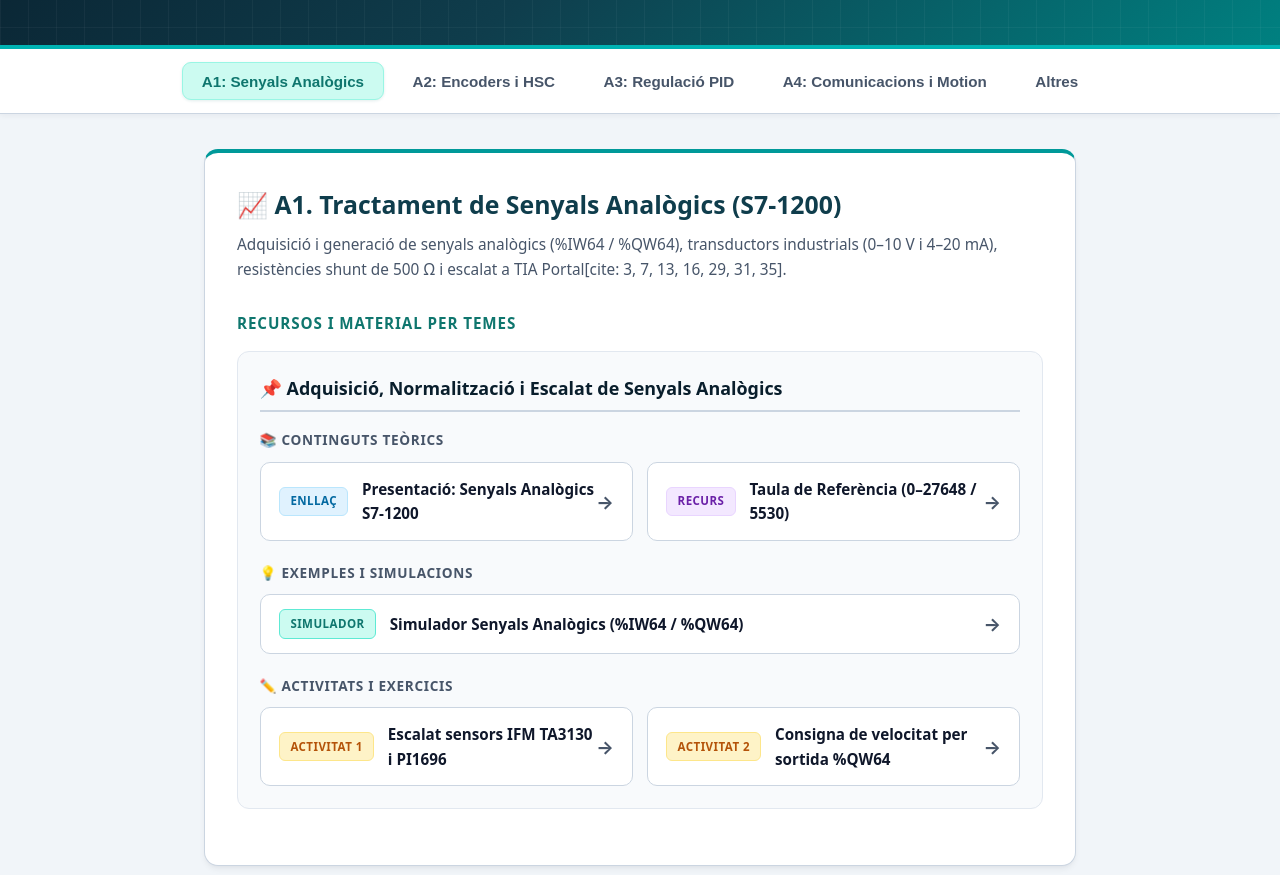
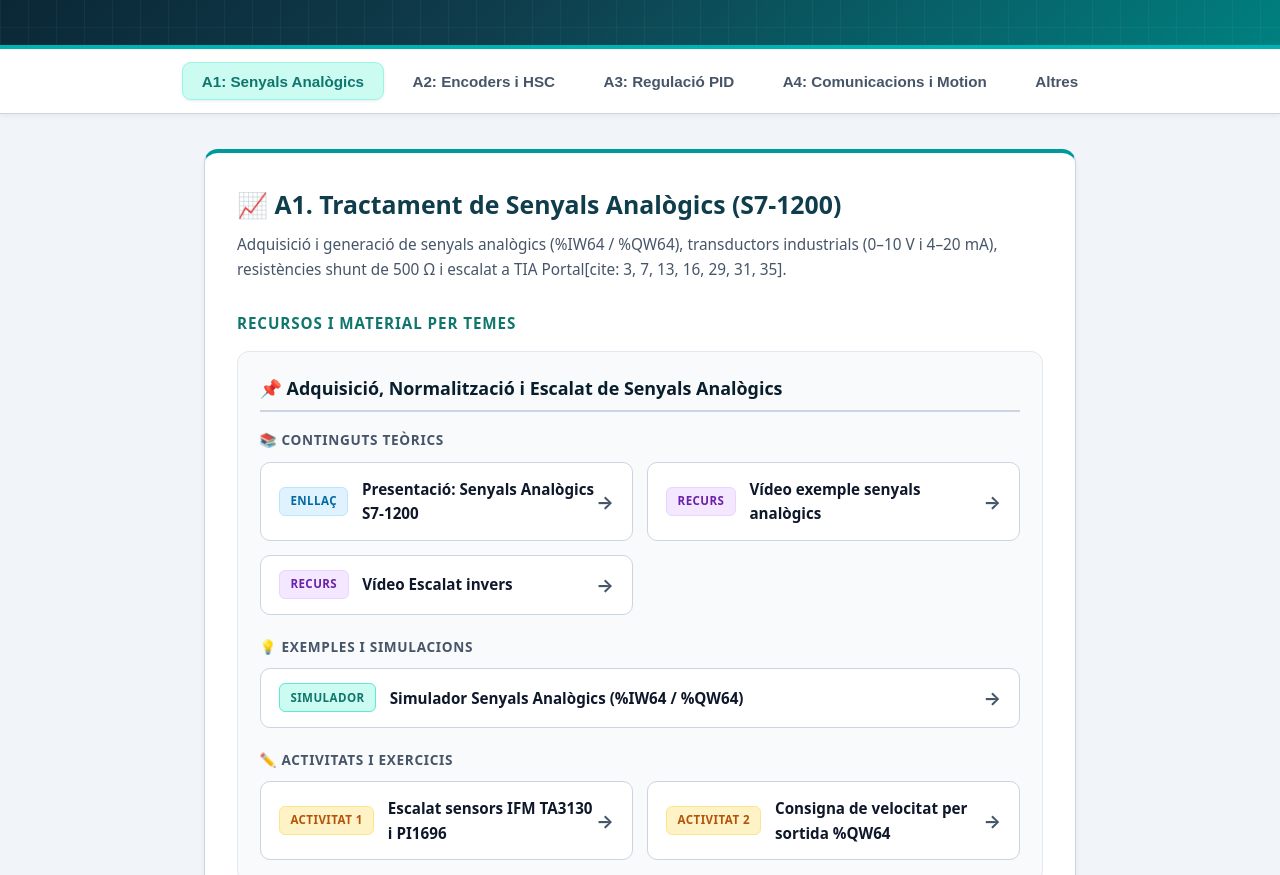
Before and after one commit to pgarci67/EEB0-0965, a plain HTML site: page index.html in a window 1280 px wide. Shown: the part 225-1100 px from the top of the page. Drawn offline with Linux system fonts and the light colour scheme.

Commit message:
Update index.html

```diff
--- a/index.html
+++ b/index.html
@@ -314,10 +314,17 @@
                 </div>
                 <span class="resource-arrow">→</span>
               </a>
-              <a href="A1/Taula_Referencia_Analogiques.pdf" target="_blank" class="resource-item">
+              <a href="https://www.youtube.com/watch?v=OacolS3FBRg" target="_blank" class="resource-item">
                 <div class="resource-info">
                   <span class="badge badge-resource">Recurs</span>
-                  <span class="resource-title">Taula de Referència (0–27648 / 5530)</span>
+                  <span class="resource-title">Vídeo exemple senyals analògics</span>
+                </div>
+                <span class="resource-arrow">→</span>
+              </a>
+              <a href="https://www.youtube.com/watch?v=r5Y9orP3Hhc" target="_blank" class="resource-item">
+                <div class="resource-info">
+                  <span class="badge badge-resource">Recurs</span>
+                  <span class="resource-title">Vídeo Escalat invers</span>
                 </div>
                 <span class="resource-arrow">→</span>
               </a>
```
